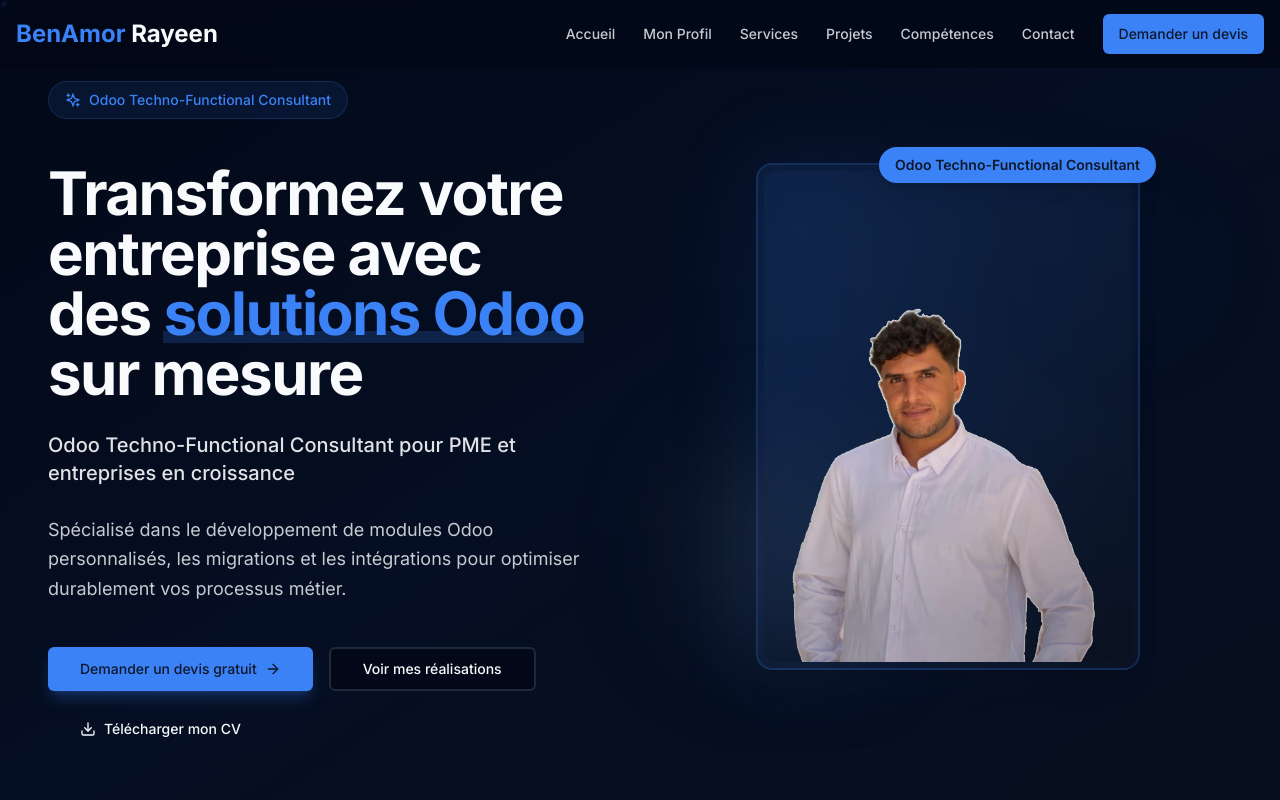
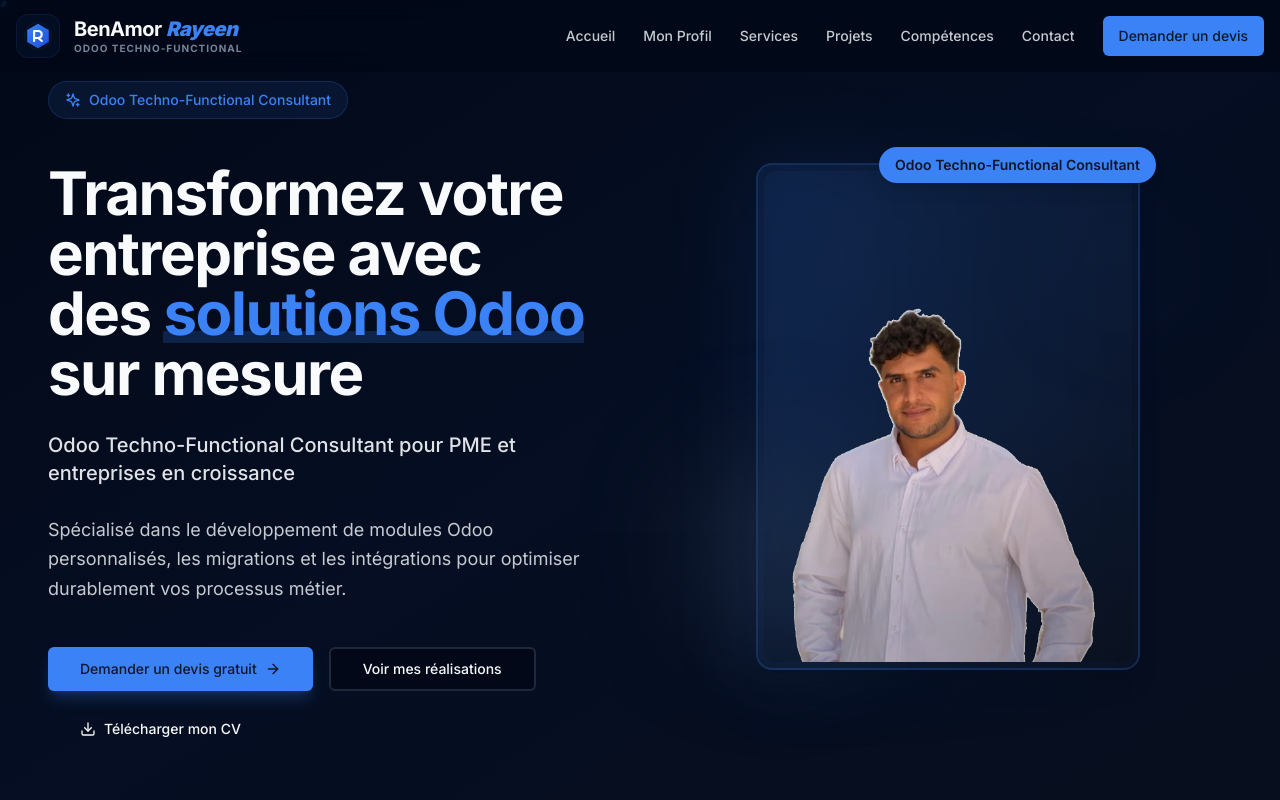
Before and after one commit to rayen-omar/PortfolioOdoo, a Next.js app: page / in a window 1280 px wide. Shown: the top 800 px of the page. Built offline with nearby package versions, Linux system fonts and the light colour scheme.

Commit message:
fix logo

```diff
--- a/app/layout.tsx
+++ b/app/layout.tsx
@@ -140,8 +140,8 @@ export const metadata: Metadata = {
     canonical: "https://rayeen.dev",
   },
   icons: {
-    icon: "/imageicon1.png",
-    apple: "/imageicon1.png",
+    icon: "/logo.svg",
+    apple: "/logo.svg",
   },
   manifest: "/manifest.json",
   other: {
--- a/app/manifest.ts
+++ b/app/manifest.ts
@@ -16,27 +16,15 @@ export default function manifest(): MetadataRoute.Manifest {
     scope: '/',
     icons: [
       {
-        src: '/imageicon1.png',
-        sizes: '192x192',
-        type: 'image/png',
+        src: '/logo.svg',
+        sizes: 'any',
+        type: 'image/svg+xml',
         purpose: 'any',
       },
       {
-        src: '/imageicon1.png',
-        sizes: '192x192',
-        type: 'image/png',
-        purpose: 'maskable',
-      },
-      {
-        src: '/imageicon1.png',
+        src: '/logo.svg',
         sizes: '512x512',
-        type: 'image/png',
-        purpose: 'any',
-      },
-      {
-        src: '/imageicon1.png',
-        sizes: '512x512',
-        type: 'image/png',
+        type: 'image/svg+xml',
         purpose: 'maskable',
       },
     ],
--- a/components/layout/footer.tsx
+++ b/components/layout/footer.tsx
@@ -31,7 +31,12 @@ export function Footer() {
         <div className="grid grid-cols-1 md:grid-cols-3 gap-8">
           {/* About */}
           <div>
-            <h3 className="text-xl font-bold mb-4 tracking-tight">BenAmor Rayeen</h3>
+            <div className="flex items-center gap-3 mb-5 group">
+              <div className="w-10 h-10 rounded-xl bg-primary/10 flex items-center justify-center p-1.5 border border-primary/20 shadow-sm transition-transform group-hover:scale-110">
+                <img src="/logo.svg" alt="Logo" className="w-full h-full object-contain" />
+              </div>
+              <h3 className="text-xl font-bold tracking-tight">BenAmor <span className="text-primary italic">Rayeen</span></h3>
+            </div>
             <p className="text-muted-foreground mb-5 leading-relaxed">
               Odoo Techno-Functional Consultant spécialisé dans les solutions ERP
               personnalisées. Transformez votre entreprise avec Odoo.
--- a/components/layout/header.tsx
+++ b/components/layout/header.tsx
@@ -46,8 +46,18 @@ export function Header() {
             animate={{ opacity: 1, x: 0 }}
             transition={{ duration: 0.5 }}
           >
-            <Link href="/" className="text-2xl font-bold text-primary">
-              BenAmor <span className="text-foreground">Rayeen</span>
+            <Link href="/" className="flex items-center gap-3.5 hover:opacity-90 transition-all active:scale-95 group">
+              <div className="relative w-11 h-11 overflow-hidden rounded-xl bg-primary/5 flex items-center justify-center p-1.5 border border-primary/10 shadow-sm group-hover:border-primary/30 transition-colors">
+                <img src="/logo.svg" alt="BenAmor Rayeen" className="w-full h-full object-contain" />
+              </div>
+              <div className="flex flex-col">
+                <span className="text-xl font-bold tracking-tight text-foreground leading-tight">
+                  BenAmor <span className="text-primary italic font-black">Rayeen</span>
+                </span>
+                <span className="text-[10px] uppercase tracking-widest font-bold text-muted-foreground/80 leading-tight">
+                  Odoo Techno-Functional
+                </span>
+              </div>
             </Link>
           </motion.div>
 
```
Also changed, not shown: public/logo.svg (added).
